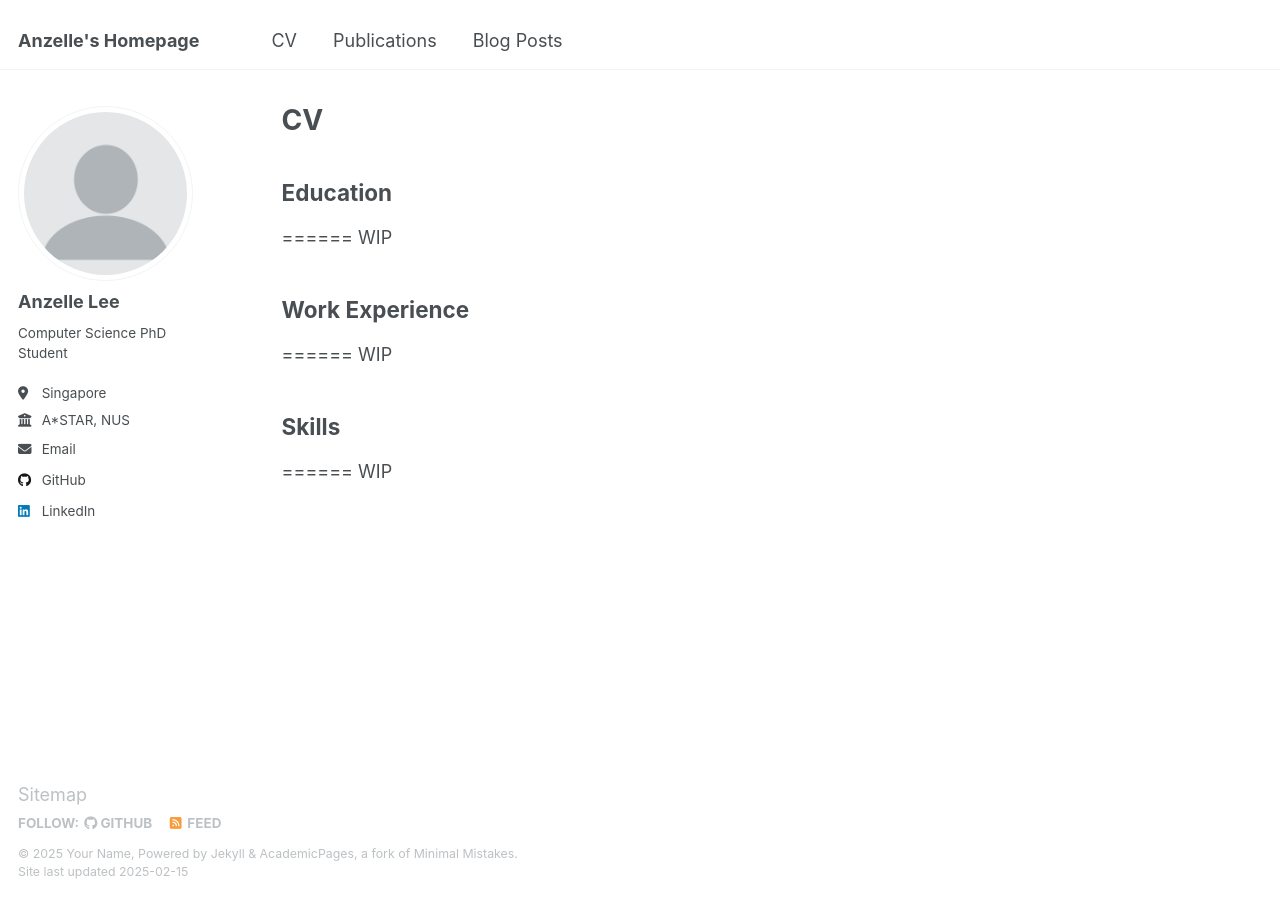
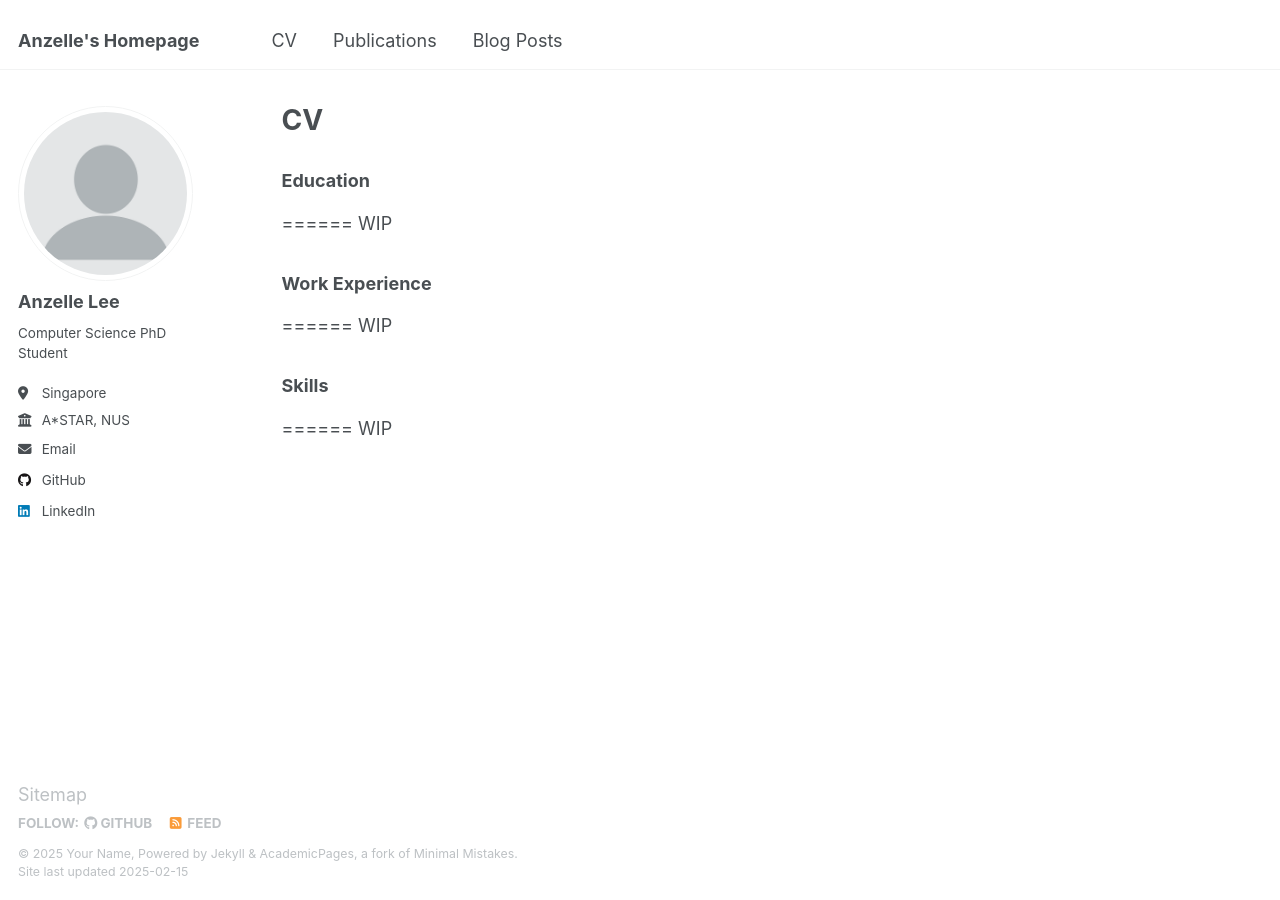
Before and after one commit to AnzelleL23/anzellel23.github.io, a Jekyll site: the page built from _pages/cv.md, in a window 1280 px wide. Built offline with Jekyll 4.4.1, drawn with Linux system fonts in a browser that asks for light colours; a file with an impossible date is left out.

Commit message:
Update cv.md

```diff
--- a/_pages/cv.md
+++ b/_pages/cv.md
@@ -9,14 +9,14 @@ redirect_from:
 
 {% include base_path %}
 
-## Education
+### Education
 ======
 WIP
 
-## Work Experience
+### Work Experience
 ======
 WIP
 
-## Skills
+### Skills
 ======
 WIP
```
